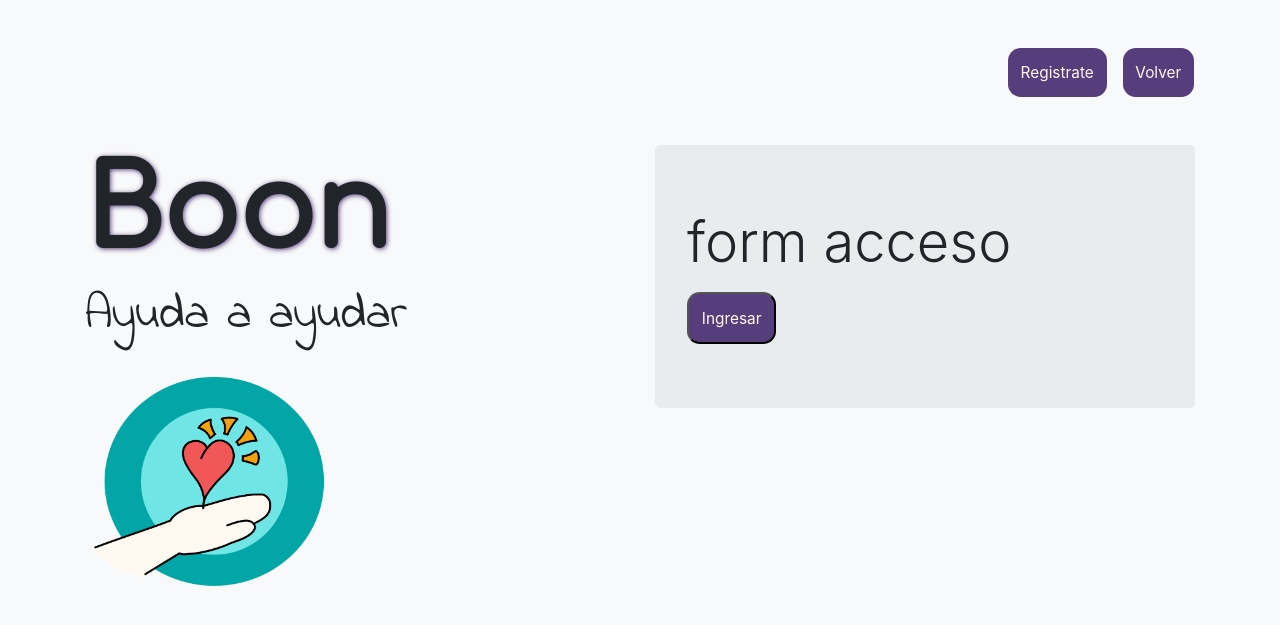
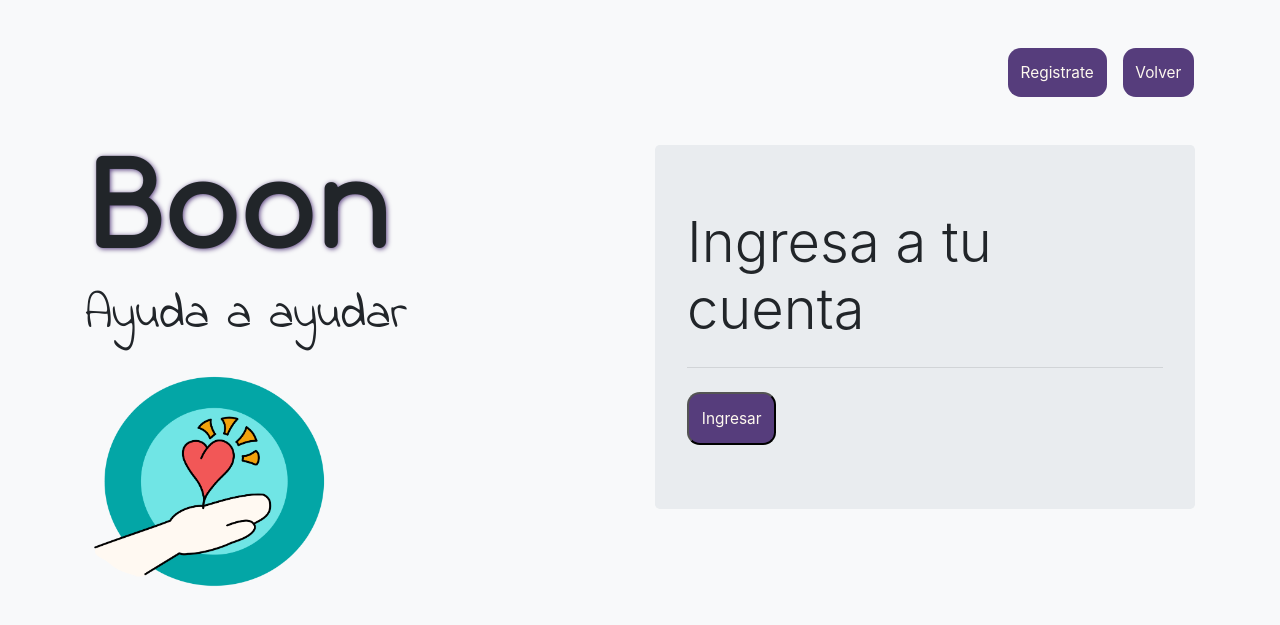
Before and after one commit to pag0dy/proyecto_grupal, a Django app: page /acceso in a window 1280 px wide. Shown: the top 625 px of the page. Run offline with Django 3.2, Linux system fonts and the light colour scheme; parts of the project's set-up code (start-up, migrations or seed data) failed here and were passed over; some libraries are stand-ins or nearby versions.

Commit message:
agreguÃe placeholders a las forms y algunos detalles a las templates

```diff
--- a/proyecto_grupal/apps/registro_acceso/forms.py
+++ b/proyecto_grupal/apps/registro_acceso/forms.py
@@ -9,17 +9,11 @@ import re
 class RegistroUsuarios(forms.ModelForm):
     password_confirm = forms.CharField(
         max_length=255, label='Confirm Password')
-    password_confirm.widget = forms.TextInput(attrs={'type': 'password'})
+    password_confirm.widget = forms.TextInput(attrs={'type': 'password', 'placeholder': 'Confirmar Contraseña'})
 
     class Meta:
         model = Usuario
-        fields = [
-            'nombre',
-            'apellido',
-            'rut',
-            'email',
-            'password',
-        ]
+        fields = ['nombre', 'apellido', 'rut', 'email', 'password',]
         labels = {
             'nombre': 'Nombre',
             'apellido': 'Apellido',
@@ -28,7 +22,11 @@ class RegistroUsuarios(forms.ModelForm):
             'password': 'Contraseña',
         }
         widgets = {
-            'password': forms.TextInput(attrs={'type': 'password'})
+            'password': forms.TextInput(attrs={'type': 'password', 'placeholder': 'Contraseña'}),
+            'nombre': forms.TextInput(attrs={'placeholder': 'Nombre'}),
+            'apellido': forms.TextInput(attrs={'placeholder': 'Apellido'}),
+            'rut': forms.TextInput(attrs={'placeholder': 'RUT'}),
+            'email': forms.TextInput(attrs={'placeholder': 'Email'}),
         }
 
 # Validaciones registro usuarios
@@ -118,7 +116,8 @@ class IngresoUsuarios(forms.ModelForm):
             'password',
         ]
         widgets = {
-            'password': forms.TextInput(attrs={'type': 'password'})
+            'email': forms.TextInput(attrs={'type': 'email', 'placeholder': 'Email'}),
+            'password': forms.TextInput(attrs={'type': 'password', 'placeholder': 'Contraseña'})
         }
 
 
--- a/proyecto_grupal/static/css/bienvenida_style.css
+++ b/proyecto_grupal/static/css/bienvenida_style.css
@@ -5,3 +5,7 @@
 .side-img {
     width:20vw;
 }
+a:hover{
+    text-decoration: none;
+    color: #563d7c;
+}
--- a/proyecto_grupal/templates/master/bienvenida.html
+++ b/proyecto_grupal/templates/master/bienvenida.html
@@ -21,7 +21,7 @@
     </div>
     <div class="row mt-5 d-flex flex-row justify-content-center">
         <a href="{% url 'dashboard' %}"><img class="arrow-btn" src="static/img/noun_Arrow_grey.png" alt="arrow">
-            <h4 class="text-center">Explorar</h4>
+            <h4 class="text-center explorar">Explorar</h4>
         </a>
     </div>
 {% endblock %}
--- a/proyecto_grupal/templates/registro_acceso/acceso.html
+++ b/proyecto_grupal/templates/registro_acceso/acceso.html
@@ -18,7 +18,8 @@
     </div>
     <div class="col">
         <div class="jumbotron">
-            <h1 class="display-4">form acceso</h1>
+            <h1 class="display-4">Ingresa a tu cuenta</h1>
+            <hr class="my-4">
             <form action="acceso" method="post"></form>
                 {% csrf_token %}
                 <div class="form-group">
--- a/proyecto_grupal/templates/registro_acceso/registro.html
+++ b/proyecto_grupal/templates/registro_acceso/registro.html
@@ -18,7 +18,8 @@
     </div>
     <div class="col">
         <div class="jumbotron">
-            <h1 class="display-4">form registro</h1>
+            <h1 class="display-4">¡Regístrate!</h1>
+            <hr class="my-4">
             <form action="{% url 'registro' %}" method="post">
                 {% csrf_token %}
                 <div class="form-row">
```
